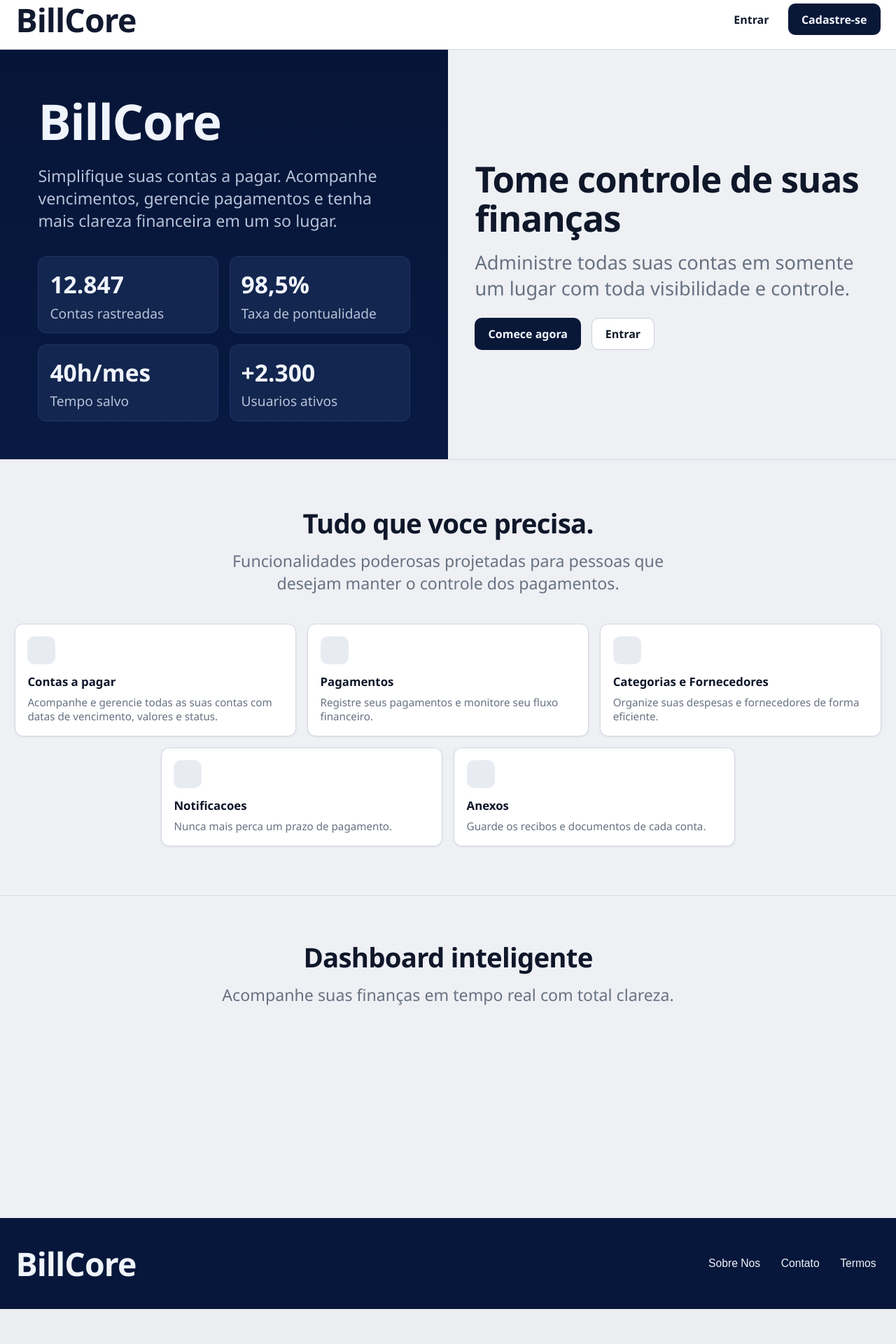
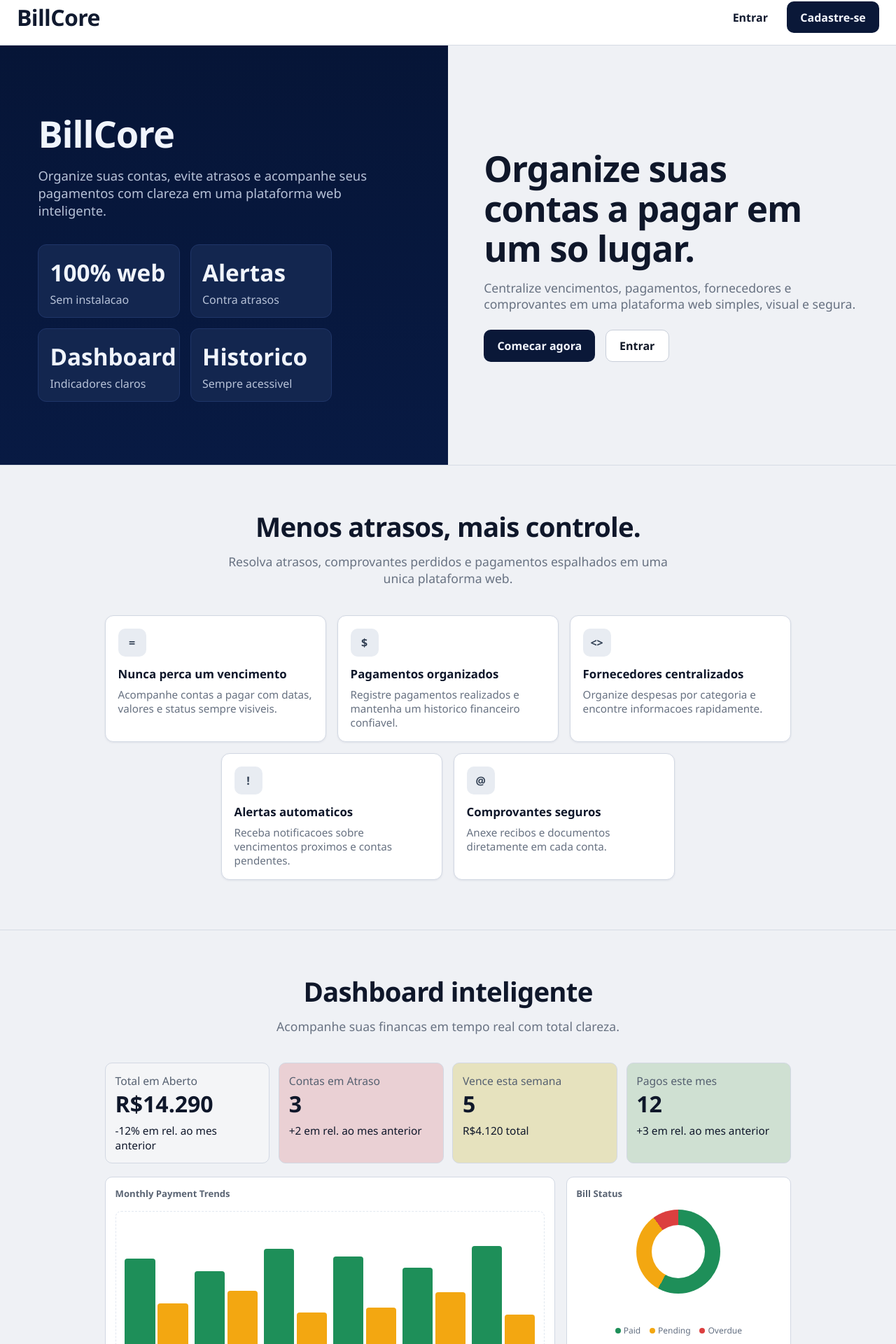
Before and after one commit to Lpaifer/Billcore_frontend, a React (Vite) app: page / in a window 1280 px wide. Shown: the part 15-1935 px from the top of the page at 70% size. Before the commit the page ends 1885 px from the top, so only its background shows below. Built offline with nearby package versions, Linux system fonts and the light colour scheme.

Commit message:
landing page with new updates

```diff
--- a/src/pages/LandingPage.tsx
+++ b/src/pages/LandingPage.tsx
@@ -1,25 +1,36 @@
 import { Link } from "react-router-dom";
 
-const FEATURES = [
+type Feature = {
+  icon: string;
+  title: string;
+  description: string;
+};
+
+const FEATURES: Feature[] = [
   {
-    title: "Contas a pagar",
-    description: "Acompanhe e gerencie todas as suas contas com datas de vencimento, valores e status."
+    icon: "=",
+    title: "Nunca perca um vencimento",
+    description: "Acompanhe contas a pagar com datas, valores e status sempre visiveis."
   },
   {
-    title: "Pagamentos",
-    description: "Registre seus pagamentos e monitore seu fluxo financeiro."
+    icon: "$",
+    title: "Pagamentos organizados",
+    description: "Registre pagamentos realizados e mantenha um historico financeiro confiavel."
   },
   {
-    title: "Categorias e Fornecedores",
-    description: "Organize suas despesas e fornecedores de forma eficiente."
+    icon: "<>",
+    title: "Fornecedores centralizados",
+    description: "Organize despesas por categoria e encontre informacoes rapidamente."
   },
   {
-    title: "Notificacoes",
-    description: "Nunca mais perca um prazo de pagamento."
+    icon: "!",
+    title: "Alertas automaticos",
+    description: "Receba notificacoes sobre vencimentos proximos e contas pendentes."
   },
   {
-    title: "Anexos",
-    description: "Guarde os recibos e documentos de cada conta."
+    icon: "@",
+    title: "Comprovantes seguros",
+    description: "Anexe recibos e documentos diretamente em cada conta."
   }
 ];
 
@@ -42,35 +53,38 @@ export function LandingPage() {
         <aside className="landing-hero-brand">
           <h1>BillCore</h1>
           <p>
-            Simplifique suas contas a pagar. Acompanhe vencimentos, gerencie pagamentos e tenha mais
-            clareza financeira em um so lugar.
+            Organize suas contas, evite atrasos e acompanhe seus pagamentos com clareza em uma
+            plataforma web inteligente.
           </p>
           <div className="landing-stat-grid">
             <article>
-              <strong>12.847</strong>
-              <span>Contas rastreadas</span>
+              <strong>100% web</strong>
+              <span>Sem instalacao</span>
             </article>
             <article>
-              <strong>98,5%</strong>
-              <span>Taxa de pontualidade</span>
+              <strong>Alertas</strong>
+              <span>Contra atrasos</span>
             </article>
             <article>
-              <strong>40h/mes</strong>
-              <span>Tempo salvo</span>
+              <strong>Dashboard</strong>
+              <span>Indicadores claros</span>
             </article>
             <article>
-              <strong>+2.300</strong>
-              <span>Usuarios ativos</span>
+              <strong>Historico</strong>
+              <span>Sempre acessivel</span>
             </article>
           </div>
         </aside>
 
         <div className="landing-hero-content">
-          <h2>Tome controle de suas finanças</h2>
-          <p>Administre todas suas contas em somente um lugar com toda visibilidade e controle.</p>
+          <h2>Organize suas contas a pagar em um so lugar.</h2>
+          <p>
+            Centralize vencimentos, pagamentos, fornecedores e comprovantes em uma plataforma web
+            simples, visual e segura.
+          </p>
           <div className="landing-hero-actions">
             <Link to="/register" className="landing-primary-button">
-              Comece agora
+              Comecar agora
             </Link>
             <Link to="/login" className="landing-outline-button">
               Entrar
@@ -80,12 +94,14 @@ export function LandingPage() {
       </section>
 
       <section className="landing-features">
-        <h3>Tudo que voce precisa.</h3>
-        <p>Funcionalidades poderosas projetadas para pessoas que desejam manter o controle dos pagamentos.</p>
+        <h3>Menos atrasos, mais controle.</h3>
+        <p>Resolva atrasos, comprovantes perdidos e pagamentos espalhados em uma unica plataforma web.</p>
         <div className="landing-feature-grid">
           {FEATURES.map((feature) => (
             <article key={feature.title} className="landing-feature-card">
-              <div className="landing-feature-icon" />
+              <div className="landing-feature-icon" aria-hidden="true">
+                {feature.icon}
+              </div>
               <h4>{feature.title}</h4>
               <span>{feature.description}</span>
             </article>
@@ -95,7 +111,83 @@ export function LandingPage() {
 
       <section className="landing-dashboard-note">
         <h3>Dashboard inteligente</h3>
-        <p>Acompanhe suas finanças em tempo real com total clareza.</p>
+        <p>Acompanhe suas financas em tempo real com total clareza.</p>
+
+        <div className="landing-metrics-grid">
+          <article className="metric-card metric-open">
+            <span>Total em Aberto</span>
+            <strong>R$14.290</strong>
+            <small>-12% em rel. ao mes anterior</small>
+          </article>
+          <article className="metric-card metric-overdue">
+            <span>Contas em Atraso</span>
+            <strong>3</strong>
+            <small>+2 em rel. ao mes anterior</small>
+          </article>
+          <article className="metric-card metric-week">
+            <span>Vence esta semana</span>
+            <strong>5</strong>
+            <small>R$4.120 total</small>
+          </article>
+          <article className="metric-card metric-paid">
+            <span>Pagos este mes</span>
+            <strong>12</strong>
+            <small>+3 em rel. ao mes anterior</small>
+          </article>
+        </div>
+
+        <div className="landing-charts-grid">
+          <article className="chart-card">
+            <h4>Monthly Payment Trends</h4>
+            <div className="bars" aria-hidden="true">
+              <div className="bar-group">
+                <span className="bar bar-a h-70" />
+                <span className="bar bar-b h-35" />
+              </div>
+              <div className="bar-group">
+                <span className="bar bar-a h-60" />
+                <span className="bar bar-b h-45" />
+              </div>
+              <div className="bar-group">
+                <span className="bar bar-a h-78" />
+                <span className="bar bar-b h-28" />
+              </div>
+              <div className="bar-group">
+                <span className="bar bar-a h-72" />
+                <span className="bar bar-b h-32" />
+              </div>
+              <div className="bar-group">
+                <span className="bar bar-a h-63" />
+                <span className="bar bar-b h-44" />
+              </div>
+              <div className="bar-group">
+                <span className="bar bar-a h-80" />
+                <span className="bar bar-b h-26" />
+              </div>
+            </div>
+          </article>
+
+          <article className="chart-card">
+            <h4>Bill Status</h4>
+            <div className="donut-wrap">
+              <div className="donut" aria-hidden="true" />
+              <div className="donut-legend">
+                <span>
+                  <i className="dot paid" />
+                  Paid
+                </span>
+                <span>
+                  <i className="dot pending" />
+                  Pending
+                </span>
+                <span>
+                  <i className="dot overdue" />
+                  Overdue
+                </span>
+              </div>
+            </div>
+          </article>
+        </div>
       </section>
 
       <footer className="landing-footer">
--- a/src/style.css
+++ b/src/style.css
@@ -32,22 +32,22 @@ body {
 }
 
 .landing-page {
-  background: #eef0f4;
+  background: #eff1f5;
   color: #0f172a;
 }
 
 .landing-header {
-  min-height: 86px;
+  min-height: 80px;
   display: flex;
   align-items: center;
   justify-content: space-between;
-  padding: 0 1.4rem;
+  padding: 0 1.5rem;
   background: #ffffff;
   border-bottom: 1px solid #d6dbe4;
 }
 
 .landing-brand {
-  font-size: 2.9rem;
+  font-size: clamp(2rem, 2.1vw, 2.5rem);
   font-weight: 700;
   letter-spacing: -0.02em;
   color: #111a2f;
@@ -63,12 +63,20 @@ body {
   text-decoration: none;
   color: #111a2f;
   font-weight: 600;
-  padding: 0.55rem 0.9rem;
+  padding: 0.6rem 0.9rem;
   border-radius: 8px;
+  transition: background-color 0.18s ease;
 }
 
 .landing-link-button:hover {
   background: #f1f4f9;
+}
+
+.landing-link-button:focus-visible,
+.landing-primary-button:focus-visible,
+.landing-outline-button:focus-visible {
+  outline: 3px solid #93c5fd;
+  outline-offset: 2px;
 }
 
 .landing-primary-button {
@@ -81,10 +89,12 @@ body {
   display: inline-flex;
   align-items: center;
   justify-content: center;
+  transition: background-color 0.18s ease, transform 0.18s ease;
 }
 
 .landing-primary-button:hover {
   background: #122852;
+  transform: translateY(-1px);
 }
 
 .landing-outline-button {
@@ -98,19 +108,24 @@ body {
   align-items: center;
   justify-content: center;
   font-weight: 700;
+  transition: background-color 0.18s ease;
+}
+
+.landing-outline-button:hover {
+  background: #f8fafc;
 }
 
 .landing-hero {
   display: grid;
   grid-template-columns: 1fr 1fr;
-  min-height: 560px;
+  min-height: 600px;
   border-bottom: 1px solid #d6dbe4;
 }
 
 .landing-hero-brand {
   background: linear-gradient(180deg, #061537 0%, #081a43 100%);
   color: #f0f4fc;
-  padding: 3.4rem;
+  padding: clamp(2rem, 5vw, 3.4rem);
   display: flex;
   flex-direction: column;
   justify-content: center;
@@ -118,23 +133,24 @@ body {
 
 .landing-hero-brand h1 {
   margin: 0;
-  font-size: 4.4rem;
+  font-size: clamp(2.5rem, 4.1vw, 3.4rem);
   letter-spacing: -0.02em;
 }
 
 .landing-hero-brand p {
   margin: 0.85rem 0 0;
   color: #b7c2d8;
-  font-size: 1.45rem;
-  max-width: 560px;
+  font-size: clamp(1.02rem, 1.9vw, 1.15rem);
+  max-width: 530px;
+  line-height: 1.35;
 }
 
 .landing-stat-grid {
   margin-top: 2.2rem;
   display: grid;
-  grid-template-columns: repeat(2, minmax(170px, 1fr));
+  grid-template-columns: repeat(2, minmax(140px, 1fr));
   gap: 0.95rem;
-  max-width: 640px;
+  max-width: 420px;
 }
 
 .landing-stat-grid article {
@@ -146,7 +162,7 @@ body {
 
 .landing-stat-grid strong {
   display: block;
-  font-size: 2.1rem;
+  font-size: clamp(1.45rem, 2.6vw, 2.1rem);
   font-weight: 700;
 }
 
@@ -154,11 +170,11 @@ body {
   display: block;
   margin-top: 0.3rem;
   color: #b7c2d8;
-  font-size: 1.2rem;
+  font-size: 1rem;
 }
 
 .landing-hero-content {
-  padding: 2.4rem;
+  padding: clamp(2rem, 5vw, 3.2rem);
   display: flex;
   flex-direction: column;
   justify-content: center;
@@ -166,17 +182,18 @@ body {
 
 .landing-hero-content h2 {
   margin: 0;
-  font-size: clamp(3.1rem, 4vw, 5rem);
-  max-width: 700px;
-  line-height: 1.1;
+  font-size: clamp(2.1rem, 4vw, 3.8rem);
+  max-width: 520px;
+  line-height: 1.12;
   letter-spacing: -0.02em;
 }
 
 .landing-hero-content p {
   margin: 1rem 0 0;
   color: #677181;
-  font-size: 1.7rem;
-  max-width: 760px;
+  font-size: clamp(1rem, 1.7vw, 1.1rem);
+  max-width: 620px;
+  line-height: 1.35;
 }
 
 .landing-hero-actions {
@@ -186,7 +203,7 @@ body {
 }
 
 .landing-features {
-  padding: 4rem 1.3rem 4.4rem;
+  padding: 3.8rem 1.3rem 4.4rem;
   border-bottom: 1px solid #d6dbe4;
 }
 
@@ -202,16 +219,16 @@ body {
 .landing-dashboard-note p {
   margin: 0.75rem auto 0;
   text-align: center;
-  max-width: 700px;
+  max-width: 640px;
   color: #687282;
-  font-size: 1.45rem;
+  font-size: clamp(1rem, 1.6vw, 1.1rem);
 }
 
 .landing-feature-grid {
   margin: 2.6rem auto 0;
-  max-width: 1400px;
+  max-width: 980px;
   display: grid;
-  grid-template-columns: repeat(6, minmax(0, 1fr));
+  grid-template-columns: repeat(12, minmax(0, 1fr));
   gap: 1rem;
 }
 
@@ -224,19 +241,19 @@ body {
 }
 
 .landing-feature-card:nth-child(-n + 3) {
-  grid-column: span 2;
+  grid-column: span 4;
 }
 
 .landing-feature-card:nth-child(n + 4) {
-  grid-column: span 2;
+  grid-column: span 4;
 }
 
 .landing-feature-card:nth-child(4) {
-  grid-column: 2 / span 2;
+  grid-column: 3 / span 4;
 }
 
 .landing-feature-card:nth-child(5) {
-  grid-column: 4 / span 2;
+  grid-column: 7 / span 4;
 }
 
 .landing-feature-icon {
@@ -244,6 +261,11 @@ body {
   height: 40px;
   border-radius: 10px;
   background: #e8ecf2;
+  display: inline-flex;
+  align-items: center;
+  justify-content: center;
+  font-weight: 700;
+  color: #334155;
 }
 
 .landing-feature-card h4 {
@@ -262,6 +284,167 @@ body {
   min-height: 460px;
   padding: 3.8rem 1.3rem 4rem;
 }
+
+.landing-metrics-grid {
+  margin: 2.5rem auto 0;
+  max-width: 980px;
+  display: grid;
+  grid-template-columns: repeat(4, minmax(0, 1fr));
+  gap: 0.8rem;
+}
+
+.metric-card {
+  border-radius: 10px;
+  border: 1px solid #d2d8e3;
+  padding: 0.9rem 0.85rem;
+}
+
+.metric-card span {
+  display: block;
+  color: #556070;
+  font-size: 0.98rem;
+}
+
+.metric-card strong {
+  display: block;
+  margin-top: 0.4rem;
+  font-size: 2rem;
+  line-height: 1;
+}
+
+.metric-card small {
+  display: block;
+  margin-top: 0.7rem;
+  font-size: 0.96rem;
+}
+
+.metric-open {
+  background: #f4f5f7;
+}
+
+.metric-overdue {
+  background: #ead0d4;
+}
+
+.metric-week {
+  background: #e6e2be;
+}
+
+.metric-paid {
+  background: #cfe0d2;
+}
+
+.landing-charts-grid {
+  margin: 1.2rem auto 0;
+  max-width: 980px;
+  display: grid;
+  grid-template-columns: 2fr 1fr;
+  gap: 1rem;
+}
+
+.chart-card {
+  background: #ffffff;
+  border: 1px solid #d2d8e3;
+  border-radius: 10px;
+  padding: 0.85rem;
+}
+
+.chart-card h4 {
+  margin: 0;
+  color: #5b6574;
+  font-size: 0.82rem;
+}
+
+.bars {
+  margin-top: 1rem;
+  min-height: 210px;
+  border: 1px dashed #e2e8f0;
+  border-radius: 8px;
+  padding: 0.8rem;
+  display: grid;
+  grid-template-columns: repeat(6, minmax(0, 1fr));
+  align-items: end;
+  gap: 0.55rem;
+}
+
+.bar-group {
+  height: 100%;
+  display: flex;
+  align-items: end;
+  gap: 0.24rem;
+}
+
+.bar {
+  width: 50%;
+  border-radius: 4px 4px 2px 2px;
+}
+
+.bar-a {
+  background: #1e8f59;
+}
+
+.bar-b {
+  background: #f3a711;
+}
+
+.h-80 { height: 80%; }
+.h-78 { height: 78%; }
+.h-72 { height: 72%; }
+.h-70 { height: 70%; }
+.h-63 { height: 63%; }
+.h-60 { height: 60%; }
+.h-45 { height: 45%; }
+.h-44 { height: 44%; }
+.h-35 { height: 35%; }
+.h-32 { height: 32%; }
+.h-28 { height: 28%; }
+.h-26 { height: 26%; }
+
+.donut-wrap {
+  min-height: 210px;
+  display: grid;
+  place-items: center;
+}
+
+.donut {
+  width: 120px;
+  height: 120px;
+  border-radius: 50%;
+  background: conic-gradient(#1e8f59 0 58%, #f3a711 58% 90%, #dc3f3f 90% 100%);
+  position: relative;
+}
+
+.donut::after {
+  content: "";
+  position: absolute;
+  inset: 22px;
+  background: #ffffff;
+  border-radius: 50%;
+}
+
+.donut-legend {
+  margin-top: 1rem;
+  display: flex;
+  gap: 0.8rem;
+  color: #647082;
+  font-size: 0.75rem;
+}
+
+.donut-legend span {
+  display: inline-flex;
+  align-items: center;
+  gap: 0.25rem;
+}
+
+.dot {
+  width: 8px;
+  height: 8px;
+  border-radius: 50%;
+}
+
+.dot.paid { background: #1e8f59; }
+.dot.pending { background: #f3a711; }
+.dot.overdue { background: #dc3f3f; }
 
 .landing-footer {
   min-height: 130px;
@@ -1022,38 +1205,33 @@ body {
 }
 
 @media (max-width: 960px) {
-  .landing-brand {
-    font-size: 2.3rem;
-  }
-
   .landing-hero {
     grid-template-columns: 1fr;
   }
 
   .landing-hero-brand,
   .landing-hero-content {
-    padding: 1.35rem 1rem;
-  }
-
-  .landing-hero-brand h1 {
-    font-size: 3.2rem;
-  }
-
-  .landing-hero-brand p,
-  .landing-hero-content p,
-  .landing-features > p,
-  .landing-dashboard-note p {
-    font-size: 1.05rem;
+    padding: 1.5rem 1rem;
   }
 
   .landing-feature-grid {
-    grid-template-columns: 1fr;
-    max-width: 520px;
+    grid-template-columns: repeat(2, minmax(0, 1fr));
+    max-width: 640px;
   }
 
   .landing-feature-card:nth-child(n),
-  .landing-feature-card:nth-child(-n + 3) {
+  .landing-feature-card:nth-child(-n + 3),
+  .landing-feature-card:nth-child(4),
+  .landing-feature-card:nth-child(5) {
     grid-column: span 1;
+  }
+
+  .landing-metrics-grid {
+    grid-template-columns: repeat(2, minmax(0, 1fr));
+  }
+
+  .landing-charts-grid {
+    grid-template-columns: 1fr;
   }
 
   .landing-footer {
```
Also changed, not shown: 1 other file (tests, documents, lock files or other folders).
